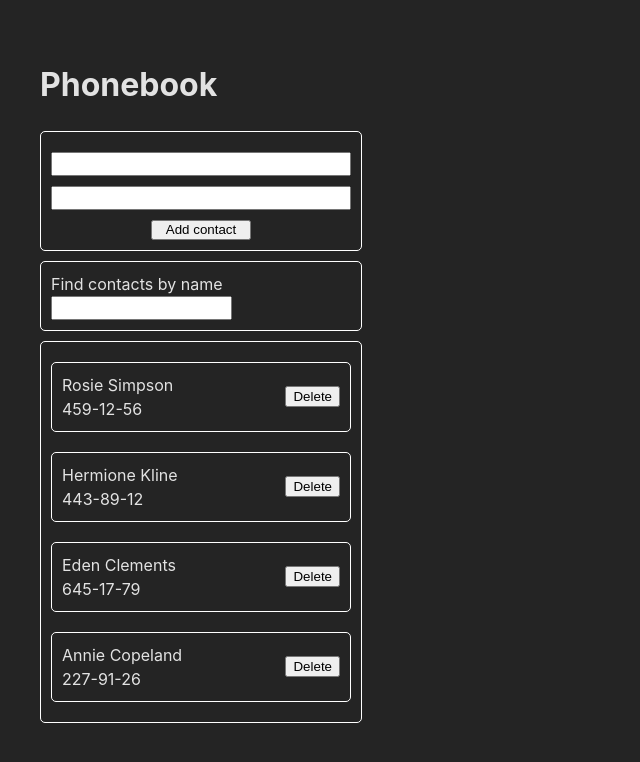
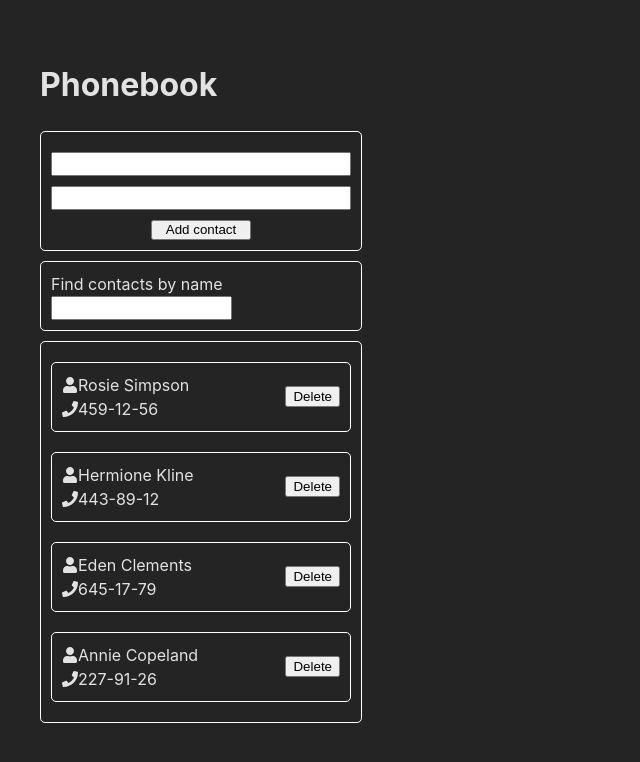
Before and after one commit to zenoviyfil/goit-react-hw-03, a React (Vite) app: page / in a window 1280 px wide. Shown: the top 762 px of the page, without its empty margins (0-640 px from the left). Built offline with nearby package versions, Linux system fonts and the light colour scheme.

Commit message:
react icons

```diff
--- a/package.json
+++ b/package.json
@@ -13,6 +13,7 @@
     "formik": "^2.4.5",
     "react": "^18.2.0",
     "react-dom": "^18.2.0",
+    "react-icons": "^5.0.1",
     "yup": "^1.3.3"
   },
   "devDependencies": {
--- a/src/Components/Contact/Contact.jsx
+++ b/src/Components/Contact/Contact.jsx
@@ -1,13 +1,13 @@
 import css from './Contact.module.css'
-import { useId } from 'react'
+import { FaUser, FaPhone } from "react-icons/fa";
 
 const Contact = ({ data: { id, name, number}, onDelete }) => {
 
   return (
     <div className={css.contactContainer}>
       <ul className={css.contactInfo}>
-        <li className={css.contactName}>{name}</li>
-        <li className={css.contactNumber}>{number}</li>
+        <li className={css.contactName}><FaUser />{name}</li>
+        <li className={css.contactNumber}><FaPhone />{number}</li>
       </ul>
       <button className={css.contactBtn} onClick={() => onDelete(id)}>Delete</button>
     </div>
```
Also changed, not shown: 1 other file (tests, documents, lock files or other folders).
